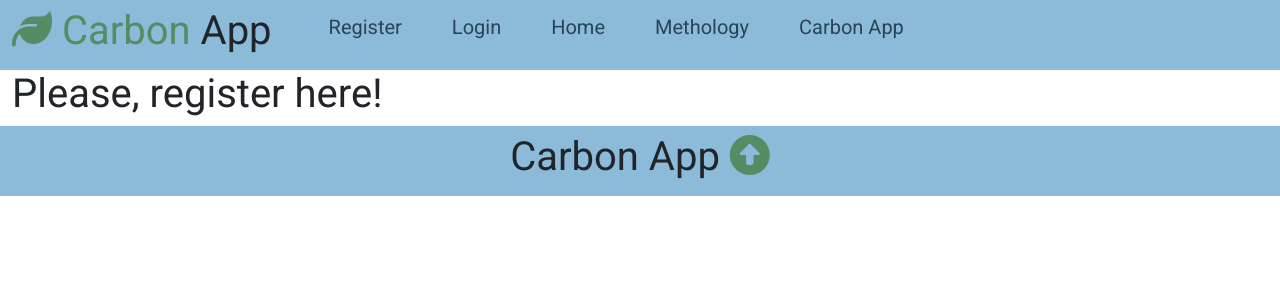
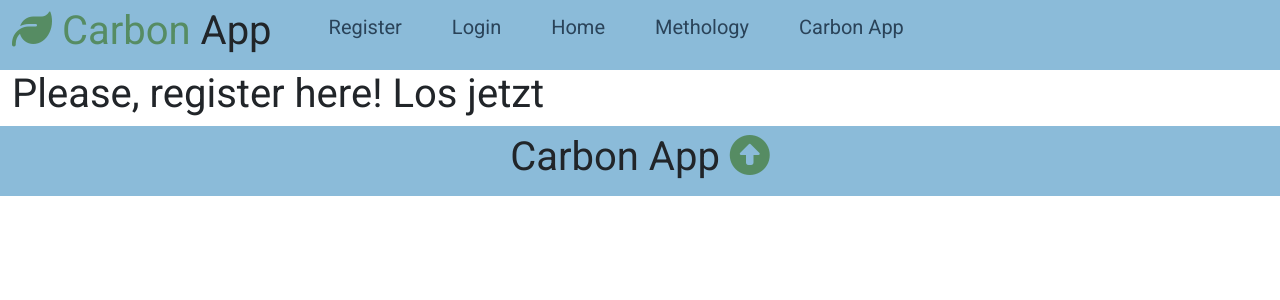
Before and after one commit to JosefLeininger03/carbon_app_2025, a Flask app: page /register in a window 1280 px wide. Shown: the top 300 px of the page. Run offline with Flask 2, Linux system fonts and the light colour scheme; some libraries are stand-ins or nearby versions.

Commit message:
Update register.html

```diff
--- a/capp/templates/users/register.html
+++ b/capp/templates/users/register.html
@@ -5,10 +5,11 @@
 <section>
   <div class="container">
 
-    <h1>Please, register here!</h1>
+    <h1>Please, register here! Los jetzt</h1>
 
   </div>
 </section>
 
 
+
 {% endblock content %}
```
